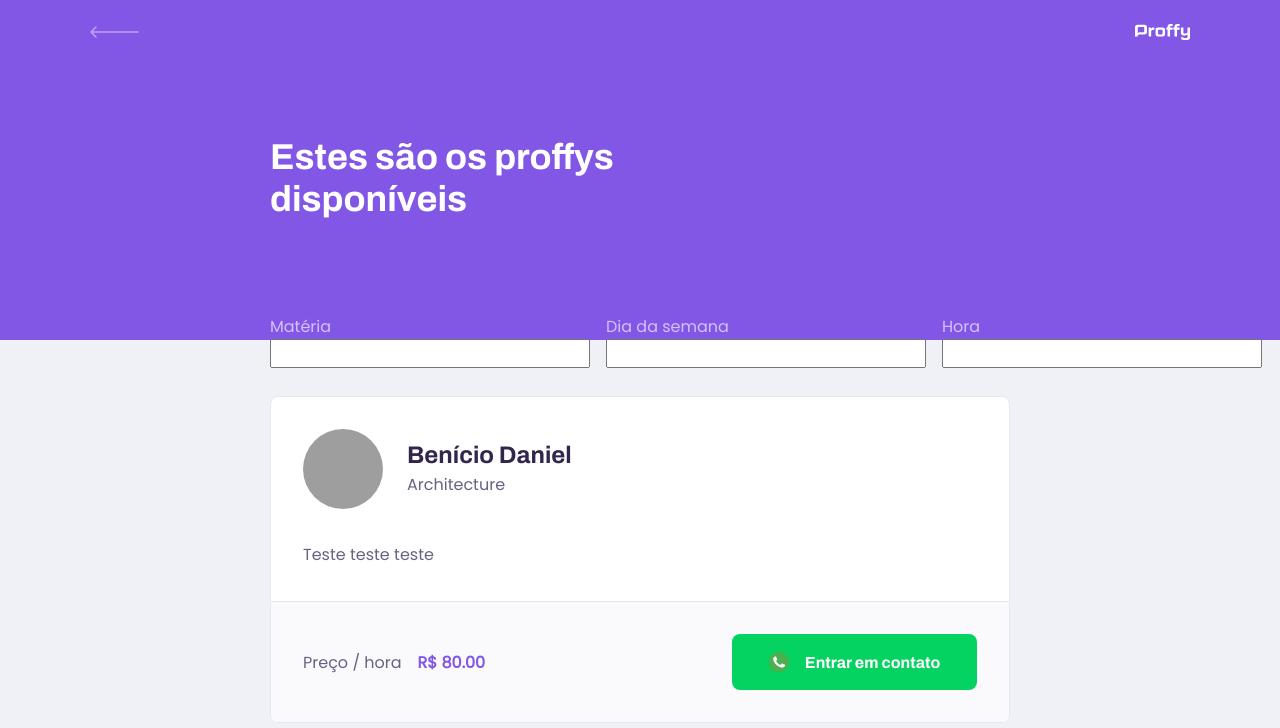
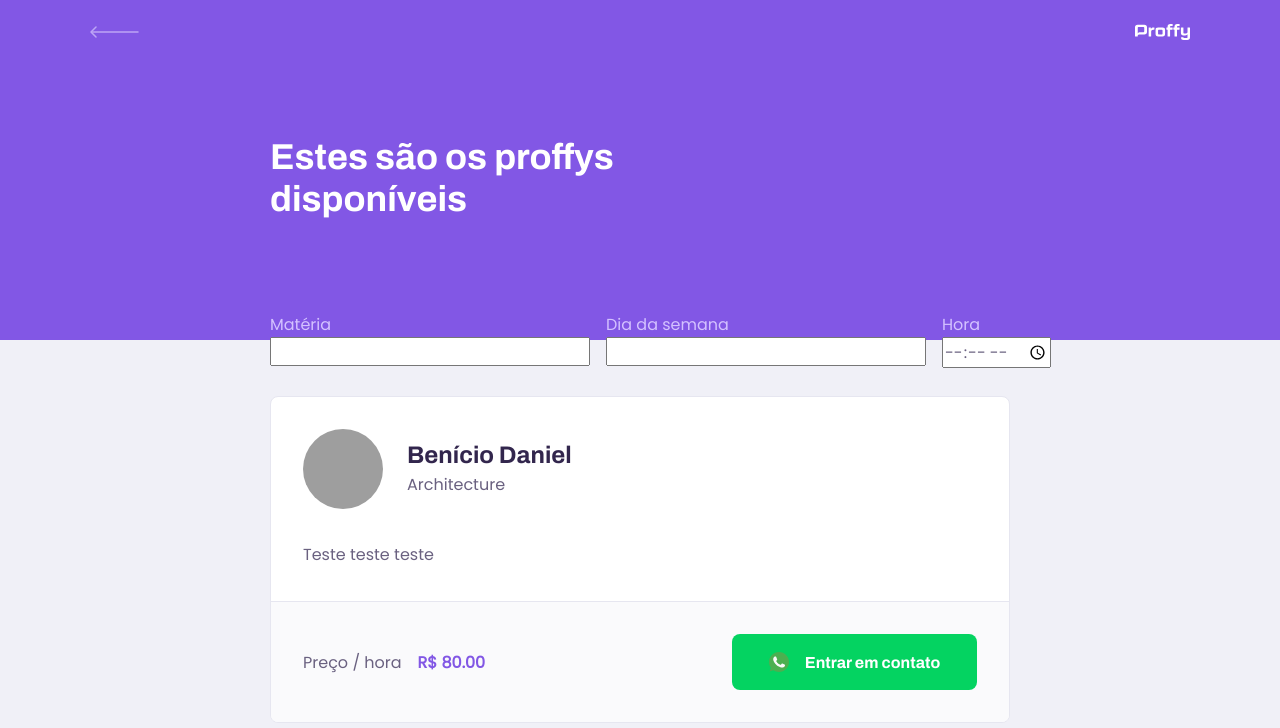
Before and after one commit to beniciodaniel/proffy-nwl, a React (Create React App) app: page /study in a window 1280 px wide. Shown: the top 728 px of the page. Built offline with nearby package versions, Linux system fonts and the light colour scheme; grey boxes are pictures that could not be loaded.

Commit message:
Change html tags for Input component

```diff
--- a/src/pages/TeacherList/index.tsx
+++ b/src/pages/TeacherList/index.tsx
@@ -1,9 +1,9 @@
 import React from 'react';
 import PageHeader from '../../components/PageHeader';
+import TeacherItem from '../../components/TeacherItem';
+import Input from '../../components/Input';
 
 import './styles.css';
-import TeacherItem from '../../components/TeacherItem';
-import Input from '../../components/Input';
 
 function TeacherList() {
   return (
@@ -11,16 +11,8 @@ function TeacherList() {
       <PageHeader title="Estes são os proffys disponíveis">
         <form id="search-teachers">
           <Input label="Matéria" name="subject" />
-
-          <div className="input-block">
-            <label htmlFor="week_day">Dia da semana</label>
-            <input type="text" id="week_day" />
-          </div>
-
-          <div className="input-block">
-            <label htmlFor="time">Hora</label>
-            <input type="text" id="time" />
-          </div>
+          <Input label="Dia da semana" name="week_day" />
+          <Input label="Hora" name="time" type="time" />
         </form>
       </PageHeader>
 
```
